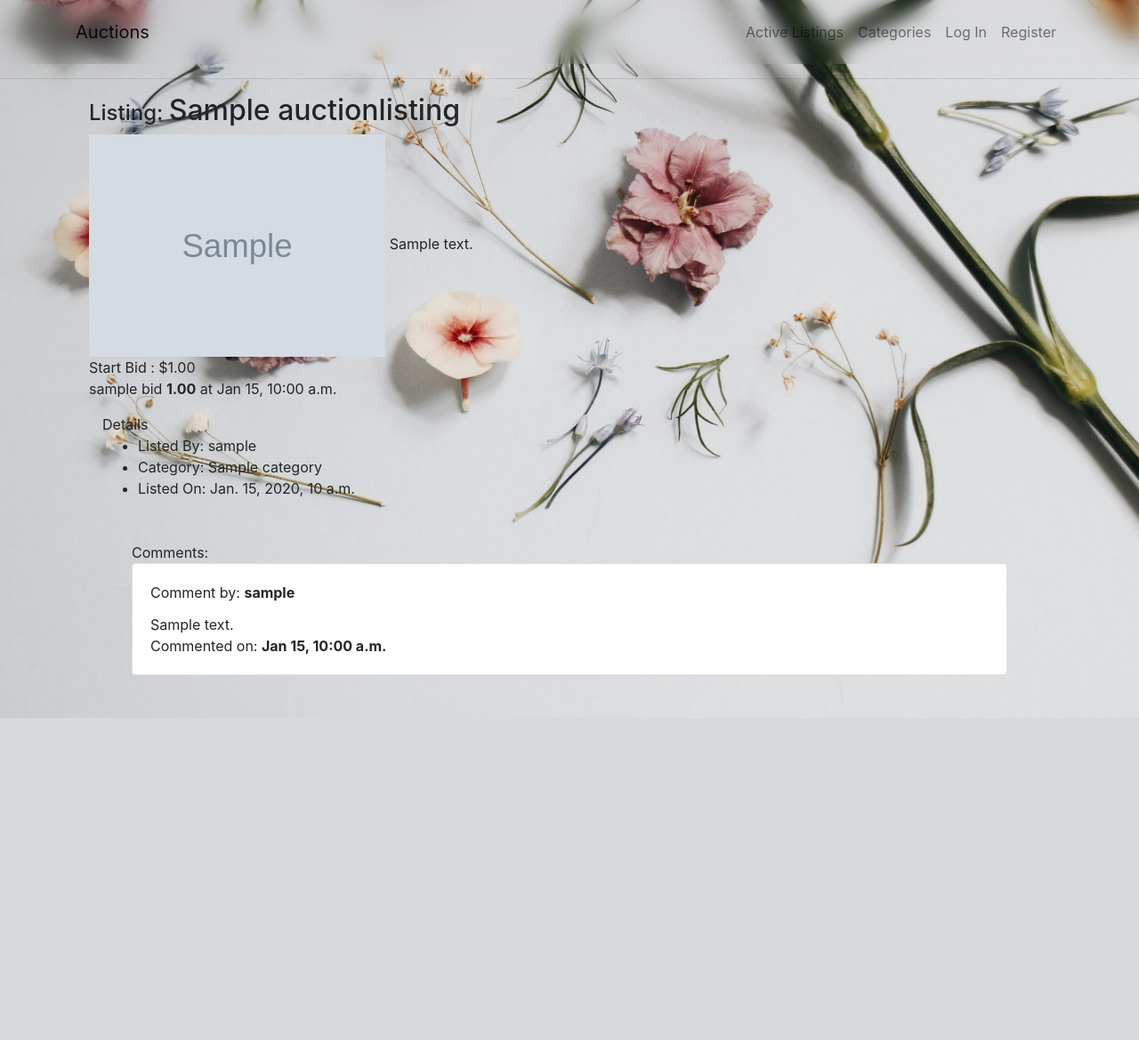
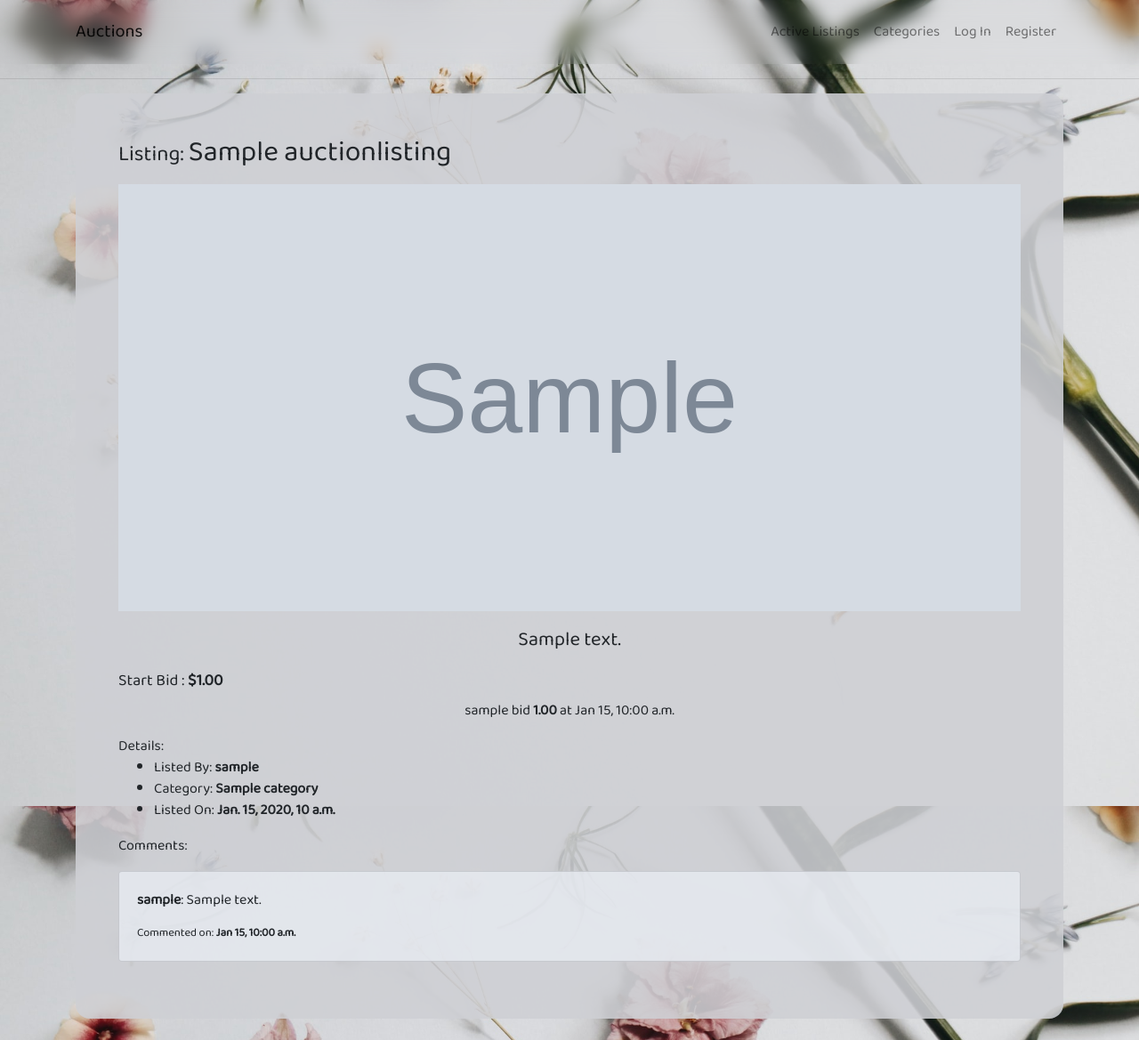
Before and after one commit to shaw8wit/auction, a Django app: page /details/1 in a window 1280 px wide. Shown: the whole page at 89% size. Before the commit the page ends 807 px from the top, so only its background shows below. Run offline with Django 3.2, Linux system fonts and the light colour scheme; tables that the repository leaves empty hold one stand-in row (values such as "Sample post"); grey boxes marked "Sample" are stand-in pictures; some libraries are stand-ins or nearby versions.

Commit message:
details page designed

```diff
--- a/auctions/static/auctions/styles.css
+++ b/auctions/static/auctions/styles.css
@@ -168,3 +168,39 @@ body {
     background-color: rgba(247, 255, 224, 0.507);
     backdrop-filter: blur(10px);
 }
+
+.detail-page {
+    padding: 3rem;
+    background-color: #cfd0d4e0;
+    border-radius: 1rem;
+}
+
+.comment {
+    margin: 1rem 0rem;
+    background-color: #e7eaf1d0;
+}
+
+.big {
+    width: 100%;
+    min-height: 100%;
+    object-fit: cover;
+}
+
+.image {
+    height: 60vh;
+}
+
+.item-description {
+    font-size: 22px;
+    text-align: center;
+    margin: 1rem 0rem;
+}
+
+.bid {
+    font-size: 18px;
+    margin-bottom: 0.5rem;
+}
+
+* {
+    font-family: 'Baloo Da 2', cursive;
+}
--- a/auctions/templates/auctions/details.html
+++ b/auctions/templates/auctions/details.html
@@ -5,20 +5,27 @@
 {% endblock %}
 
 {% block body %}
-<div class="container parent">
-    <h4>Listing: <span class="title">{{ item.name }}</span></h4>
-    <img class="big" src="{{ item.imageUrl }}" alt="{{ item.id }}">
-    {{ item.description }}
-    <br>
-    Start Bid : ${{ item.startBid }}
-    <br>
+<div class="container detail-page">
+    <h4 class="mb-3">Listing: <span class="title">{{ item.name }}</span></h4>
+    <div class="image">
+        <img class="big" src="{{ item.imageUrl }}" alt="{{ item.id }}">
+    </div>
+    <div class="item-description">
+        {{ item.description }}
+    </div>
+    <div class="bid">
+        Start Bid : <strong>${{ item.startBid }}</strong>
+    </div>
     {% for bid in bids %}
-    <div>{{ bid.user.username }} bid <strong>{{ bid.bidValue }}</strong> at {{ bid.date|date:'M d, h:i a' }}</div>
+    <div class="text-center">{{ bid.user.username }} bid <strong>{{ bid.bidValue }}</strong> at
+        {{ bid.date|date:'M d, h:i a' }}</div>
     {% empty %}
-    No Bids Yet!
+    <div class="alert alert-warning text-center">
+        No Bids Yet!
+    </div>
     {% endfor %}
 
-    <div class="my-3">
+    <section class="my-3">
         {% if messages %}
         {% for message in messages %}
         <div class="alert {% if message.tags %}alert-{{ message.tags }}{% endif %}" role="alert">{{ message }}</div>
@@ -26,15 +33,19 @@
         {% endif %}
 
         {% if bid and item.active == False %}
-        {% if bid.user.username == user.username %}
-        <div class="alert alert-dark">
+
+        <div class="alert alert-dark text-center">
+            {% if bid.user.username == user.username %}
             You Won The Auction!
+            {% else %}
+            <strong>{{ bid.user.username }}</strong> won, with a bid of <strong>${{ bid.bidValue }}</strong>
+            {% endif %}
         </div>
-        {% endif %}
+
         {% endif %}
 
         {% if item.active and user.is_authenticated %}
-        <form action="{% url 'bid' item.id %}" method="post" style="max-width: 600px;">
+        <form action="{% url 'bid' item.id %}" method="post">
             {% csrf_token %}
             <div class="form-group">
                 <input type="number" name="bid" class="form-control" placeholder="Bid" step=".01">
@@ -49,33 +60,32 @@
             </div>
         </form>
         {% endif %}
-    </div>
+    </section>
 
-    <div class="container">
-        Details
+    <section>
+        Details:
         <ul>
-            <li>Listed By: {{ item.user.username }}</li>
-            <li>Category: {{ item.category.name }}</li>
-            <li>Listed On: {{ item.date }}</li>
+            <li>Listed By: <strong>{{ item.user.username }}</strong></li>
+            <li>Category: <strong>{{ item.category.name }}</strong></li>
+            <li>Listed On: <strong>{{ item.date }}</strong></li>
         </ul>
-    </div>
+    </section>
 
-    <div class="m-4 p-4">
+    <section>
         Comments:
         {% for comment in comments %}
-        <div class="card">
+        <div class="card comment">
             <div class="card-body">
                 <div class="card-title">
-                    Comment by: <strong>{{ comment.user.username }}</strong>
+                    <strong>{{ comment.user.username }}</strong>: {{ comment.commentValue }}
                 </div>
                 <div class="card-text">
-                    {{ comment.commentValue }}
+                    <small>Commented on: <strong>{{ comment.date|date:'M d, h:i a' }}</strong></small>
                 </div>
-                Commented on: <strong>{{ comment.date|date:'M d, h:i a' }}</strong>
             </div>
         </div>
         {% empty %}
-        <div class="alert alert-info">
+        <div class="alert alert-info mt-2">
             No Comments Yet
         </div>
         {% endfor %}
@@ -84,7 +94,7 @@
         <form action="{% url 'comment' item.id %}" method="post">
             {% csrf_token %}
             <div class="form-group">
-                <textarea name="content" rows="5" class="form-control" placeholder="Enter a comment"></textarea>
+                <textarea name="content" rows="4" class="form-control" placeholder="Enter a comment"></textarea>
             </div>
             <button class="btn btn-dark py-2 px-4" type="submit">Comment</button>
         </form>
@@ -98,7 +108,7 @@
             </button>
         </form>
         {% endif %}
-    </div>
+    </section>
 
 
 </div>
--- a/auctions/templates/auctions/layout.html
+++ b/auctions/templates/auctions/layout.html
@@ -9,6 +9,7 @@
         integrity="sha384-WskhaSGFgHYWDcbwN70/dfYBj47jz9qbsMId/iRN3ewGhXQFZCSftd1LZCfmhktB" crossorigin="anonymous">
     <script src="https://ajax.googleapis.com/ajax/libs/jquery/3.5.1/jquery.min.js"></script>
     <script src="https://maxcdn.bootstrapcdn.com/bootstrap/4.1.1/js/bootstrap.min.js"></script>
+    <link href="https://fonts.googleapis.com/css2?family=Baloo+Da+2&display=swap" rel="stylesheet">
     <link href="{% static 'auctions/styles.css' %}" rel="stylesheet">
 </head>
 
--- a/auctions/views.py
+++ b/auctions/views.py
@@ -105,7 +105,7 @@ def details(request, id):
     value = bids.aggregate(Max('bidValue'))['bidValue__max']
     bid = None
     if value is not None:
-        bid = Bid.objects.get(bidValue=value)
+        bid = Bid.objects.filter(bidValue=value)[0]
     return render(request, "auctions/details.html", {
         'item': item,
         'bids': bids,
@@ -142,10 +142,11 @@ def comment(request, id):
     if request.method == 'POST':
         auctionListing = AuctionListing.objects.get(id=id)
         user = request.user
-        commentValue = request.POST["content"]
-        comment = Comment.objects.create(date=timezone.now(
-        ), user=user, auctionListing=auctionListing, commentValue=commentValue)
-        comment.save()
+        commentValue = request.POST["content"].strip()
+        if(commentValue != ""):
+            comment = Comment.objects.create(date=timezone.now(
+            ), user=user, auctionListing=auctionListing, commentValue=commentValue)
+            comment.save()
         return HttpResponseRedirect(reverse("details", kwargs={'id': id}))
     return HttpResponseRedirect(reverse("index"))
 
```
